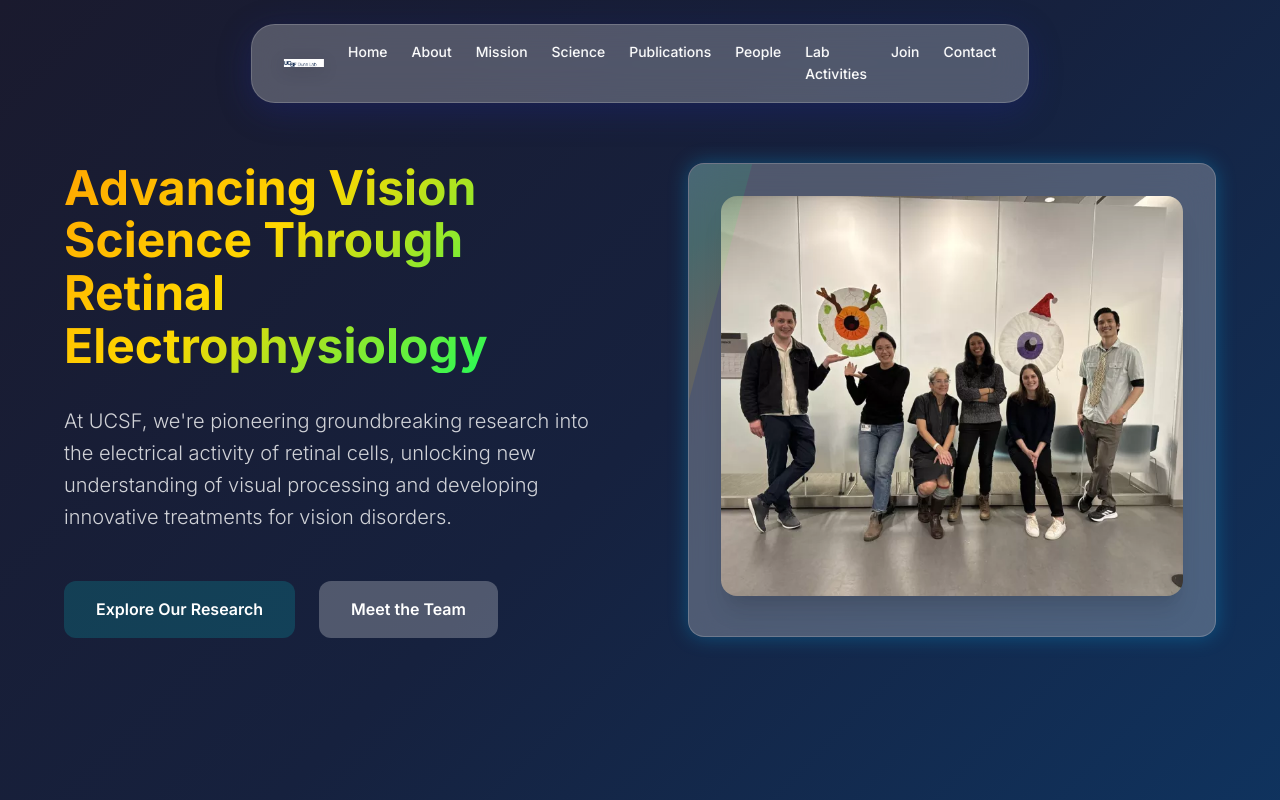
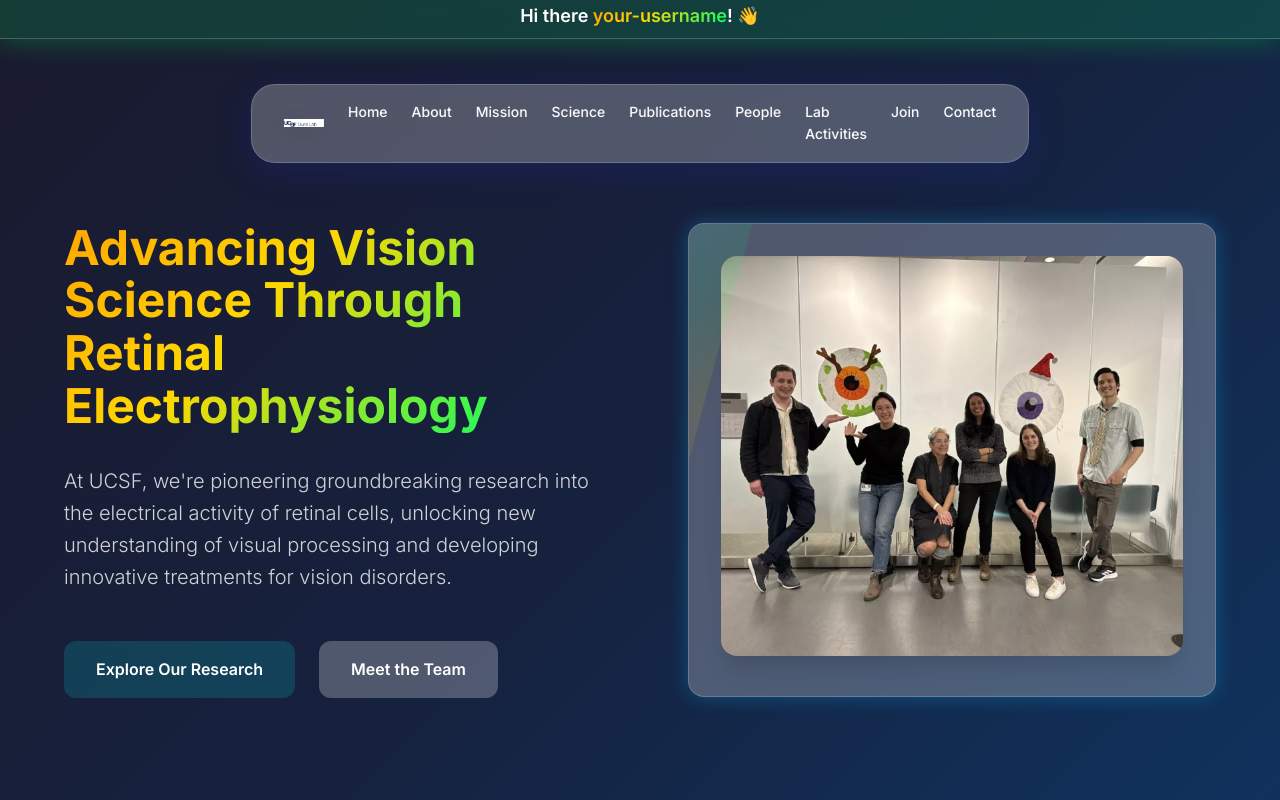
Before and after one commit to DunnLabUCSF/lab-website, a plain HTML site: page index.html in a window 1280 px wide. Shown: the top 800 px of the page. Drawn offline with Linux system fonts and the light colour scheme.

Commit message:
welcome banner + config

```diff
--- /dev/null
+++ b/config.json
@@ -0,0 +1,3 @@
+{
+    "user-name": "your-username"
+}
--- a/design-system.css
+++ b/design-system.css
@@ -494,6 +494,35 @@ p {
   }
 }
 
+@keyframes bannerSlideDown {
+  0% {
+    transform: translateY(-100%);
+    opacity: 0;
+  }
+  100% {
+    transform: translateY(0);
+    opacity: 1;
+  }
+}
+
+@keyframes bannerGlow {
+  0%, 100% {
+    box-shadow: 0 2px 10px rgba(0, 0, 0, 0.1), 0 0 20px rgba(0, 255, 102, 0.2);
+  }
+  50% {
+    box-shadow: 0 2px 15px rgba(0, 0, 0, 0.15), 0 0 30px rgba(0, 255, 102, 0.4);
+  }
+}
+
+@keyframes bannerTextFloat {
+  0%, 100% {
+    transform: translateY(0px);
+  }
+  50% {
+    transform: translateY(-3px);
+  }
+}
+
 .fade-in-up {
   animation: fadeInUp 0.6s ease forwards;
 }
--- a/index.css
+++ b/index.css
@@ -70,6 +70,41 @@
   display: flex;
   justify-content: center;
   align-items: center;
+}
+
+/* ===== WELCOME BANNER ===== */
+.welcome-banner {
+  position: fixed;
+  top: 0;
+  left: 0;
+  right: 0;
+  background: var(--glass-green);
+  backdrop-filter: blur(20px);
+  -webkit-backdrop-filter: blur(20px);
+  border-bottom: 1px solid rgba(255, 255, 255, 0.2);
+  padding: var(--space-sm) 0;
+  z-index: 999;
+  box-shadow: 0 2px 10px rgba(0, 0, 0, 0.1);
+  animation: bannerSlideDown 1s ease-out, bannerGlow 3s ease-in-out infinite;
+  transform-origin: top;
+}
+
+.welcome-banner-text {
+  font-size: var(--fs-lg);
+  margin: 0;
+  color: var(--white);
+  font-weight: 600;
+  animation: bannerTextFloat 2s ease-in-out infinite;
+}
+
+/* Add top padding to body to account for fixed banner */
+body {
+  padding-top: 60px;
+}
+
+/* Adjust navigation position */
+.glass-nav {
+  top: calc(60px + var(--space-lg));
 }
 
 /* ===== RESEARCH SECTION ===== */
--- a/index.html
+++ b/index.html
@@ -49,6 +49,15 @@
         </div>
       </div>
     </nav>
+
+    <!-- Welcome Banner -->
+    <div class="welcome-banner">
+      <div class="container text-center">
+        <h3 id="welcome-message" class="welcome-banner-text">
+          Hi there <span class="rainbow-text">your-username</span>! 👋
+        </h3>
+      </div>
+    </div>
 
     <!-- Hero Section -->
     <section id="home" class="hero">
@@ -276,5 +285,22 @@
         </div>
       </div>
     </footer>
+
+    <script>
+      // Load username from config.json and update welcome message
+      fetch("config.json")
+        .then((response) => response.json())
+        .then((config) => {
+          const username = config["user-name"] || "visitor";
+          const welcomeMessage = document.getElementById("welcome-message");
+          if (welcomeMessage) {
+            welcomeMessage.innerHTML = `Hi there <span class="rainbow-text">${username}</span>! 👋`;
+          }
+        })
+        .catch((error) => {
+          console.log("Could not load config.json:", error);
+          // Keep default message if config.json fails to load
+        });
+    </script>
   </body>
 </html>
```
Also changed, not shown: 1 other file.
